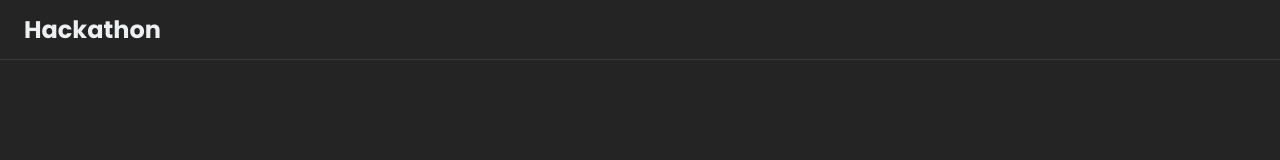
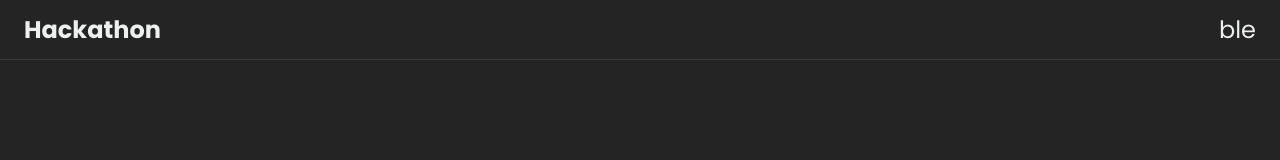
Before and after one commit to yucianci/bency, a React (Vite) app: page / in a window 1280 px wide. Shown: the top 160 px of the page. Built offline with nearby package versions, Linux system fonts and the light colour scheme.

Commit message:
fixes  #4

```diff
--- a/src/pages/Home/index.tsx
+++ b/src/pages/Home/index.tsx
@@ -4,6 +4,7 @@ import { Header } from './styles';
 const Home = () => (
   <Header>
     <h1>Hackathon</h1>
+    <span>ble</span>
   </Header>
 );
 
```
